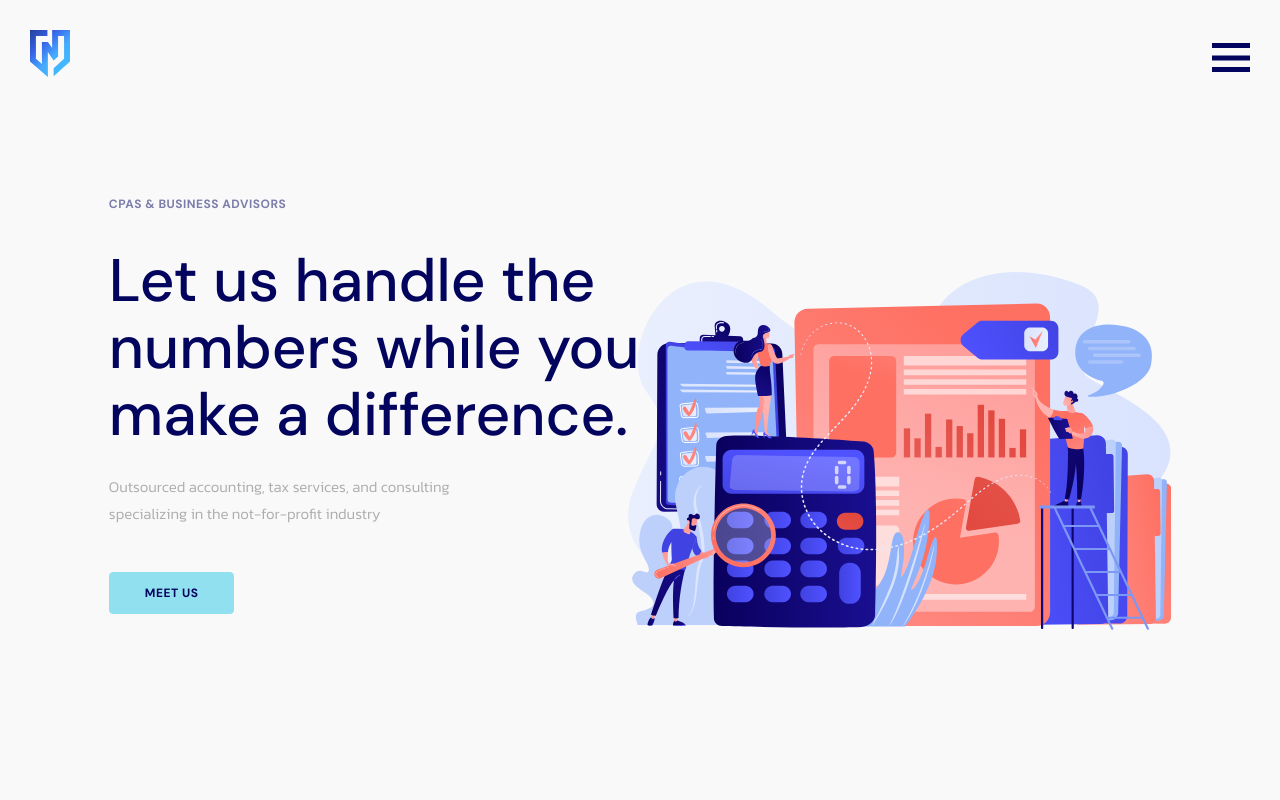
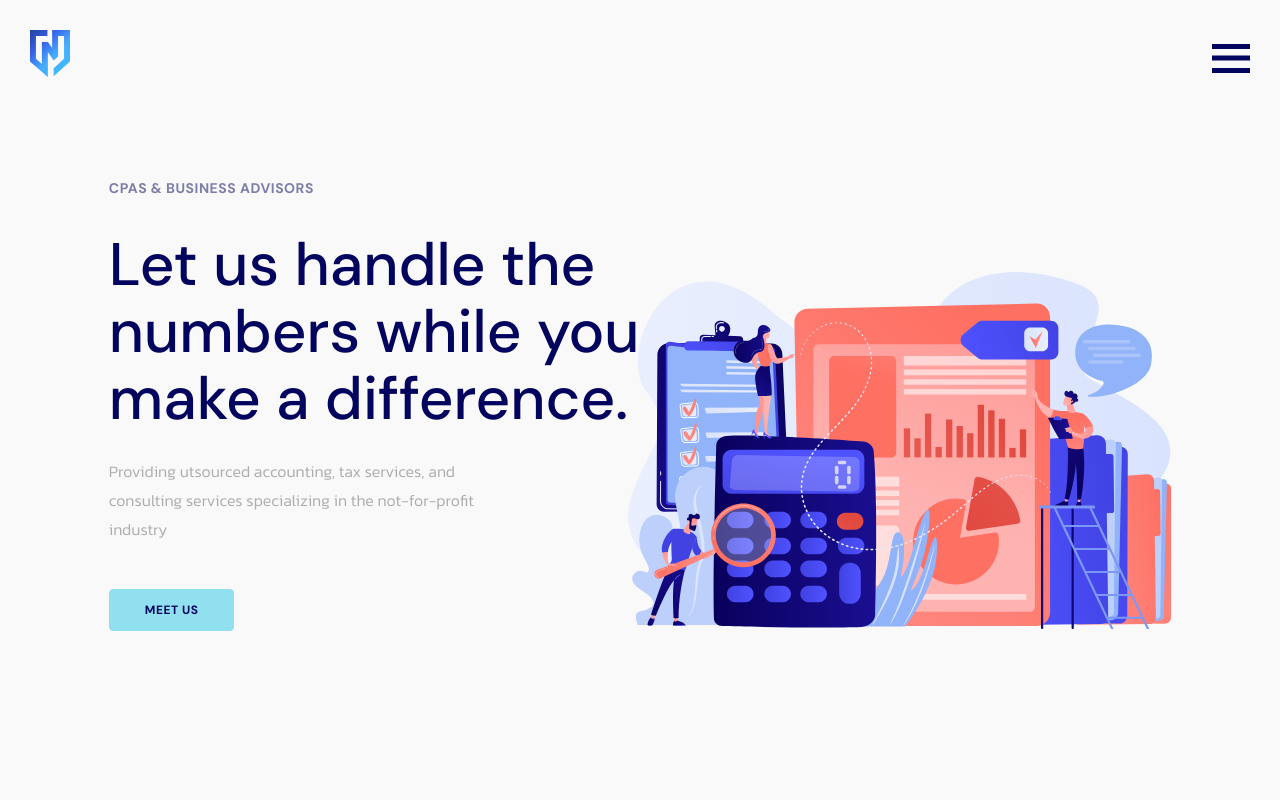
Before and after one commit to LCapitan/naletteconsulting, a Next.js app: page / in a window 1280 px wide. Shown: the top 800 px of the page. Built offline with nearby package versions, Linux system fonts and the light colour scheme.

Commit message:
edit styles and content based on bens feedback

```diff
--- a/src/containers/About/About.module.scss
+++ b/src/containers/About/About.module.scss
@@ -87,7 +87,7 @@
         flex: 1;
         overflow: hidden;
         position: absolute;
-        aspect-ratio: 1/1.3;
+        aspect-ratio: 1/1;
         min-width: 100%;
 
         img {
@@ -133,6 +133,7 @@
     .mainContent {
       min-height: 0;
       padding-top: 100px;
+      padding-bottom: 100px;
       align-items: flex-start;
       flex-direction: column-reverse;
       gap: 25px;
@@ -142,6 +143,15 @@
           margin-bottom: 15px;
         }
       }
+
+      .logo {
+        display: none;
+      }
+    }
+
+    .profile {
+      flex-direction: column;
+      align-items: flex-start;
     }
 
     .bio {
@@ -178,7 +188,7 @@
   .about {
     .mainContent {
       min-height: 0;
-      padding-top: 0;
+      padding-top: 100px;
       align-items: flex-start;
       flex-direction: column-reverse;
       gap: 25px;
@@ -188,6 +198,10 @@
           max-width: 100%;
         }
       }
+    }
+
+    .profile {
+      padding-bottom: 50px;
     }
 
     .bio {
--- a/src/containers/About/About.tsx
+++ b/src/containers/About/About.tsx
@@ -10,7 +10,6 @@ const About = () => {
     <div className={styles.about}>
       <div className={styles.mainContent}>
         <div className={styles.content}>
-          <span className="tag">CPA, Founder, CEO</span>
           <h1>Nalette Consulting</h1>
           <div className={styles.tagline}>
             Specializing in the not-for-profit industry, Nalette Consulting
@@ -40,8 +39,8 @@ const About = () => {
           />
         </div>
         <div className={styles.content}>
-          <span className={styles.tag}>CPA, Founder, CEO</span>
-          <h1>Benjamin Nalette</h1>
+          {/* <span className="tag">CPA, Founder, CEO</span> */}
+          <h1>Benjamin Nalette, CPA</h1>
           <div className={styles.tagline}>
             Ben Nalette is the Founder of Nalette Consulting. He is a CPA with
             over a decade of experience specializing in the not-for-profit
@@ -56,7 +55,7 @@ const About = () => {
 
       <div id="aboutBen" className={styles.bio}>
         <div className={styles.inner}>
-          {/* <div className={styles.imageWrapper}>
+          <div className={styles.imageWrapper}>
             <div className={styles.image}>
               <Image
                 src="https://res.cloudinary.com/austinmel/image/upload/v1671319748/naletteconsulting/ben-family.jpg"
@@ -64,7 +63,7 @@ const About = () => {
                 fill
               />
             </div>
-          </div> */}
+          </div>
           <div>
             <h2 className={styles.title}>More about Benjamin</h2>
             <div className={styles.content}>
--- a/src/containers/Home/Home.tsx
+++ b/src/containers/Home/Home.tsx
@@ -17,8 +17,8 @@ export function Home() {
         <span className="tag">CPAs & Business Advisors</span>
         <h1>Let us handle the numbers while you make a difference.</h1>
         <div className={styles.tagline}>
-          Outsourced accounting, tax services, and consulting specializing in
-          the not-for-profit industry
+          Providing utsourced accounting, tax services, and consulting services
+          specializing in the not-for-profit industry
         </div>
         <div className={styles.actions}>
           <Button label="Meet Us" url="#about" secondary />
--- a/styles/globals.scss
+++ b/styles/globals.scss
@@ -7,8 +7,8 @@ html,
 body {
   color: rgba(#2d2d2d, 0.5);
   font-family: $copy;
-  font-size: 15px;
-  line-height: 27px;
+  font-size: 16px;
+  line-height: 29px;
   font-weight: 300;
   margin: 0;
   padding: 0;
@@ -145,7 +145,7 @@ h2 {
   color: $gulf;
   display: inline-block;
   font-family: $title;
-  font-size: 12px;
+  font-size: 14px;
   letter-spacing: 0.5px;
   line-height: 16px;
   font-weight: 600;
```
